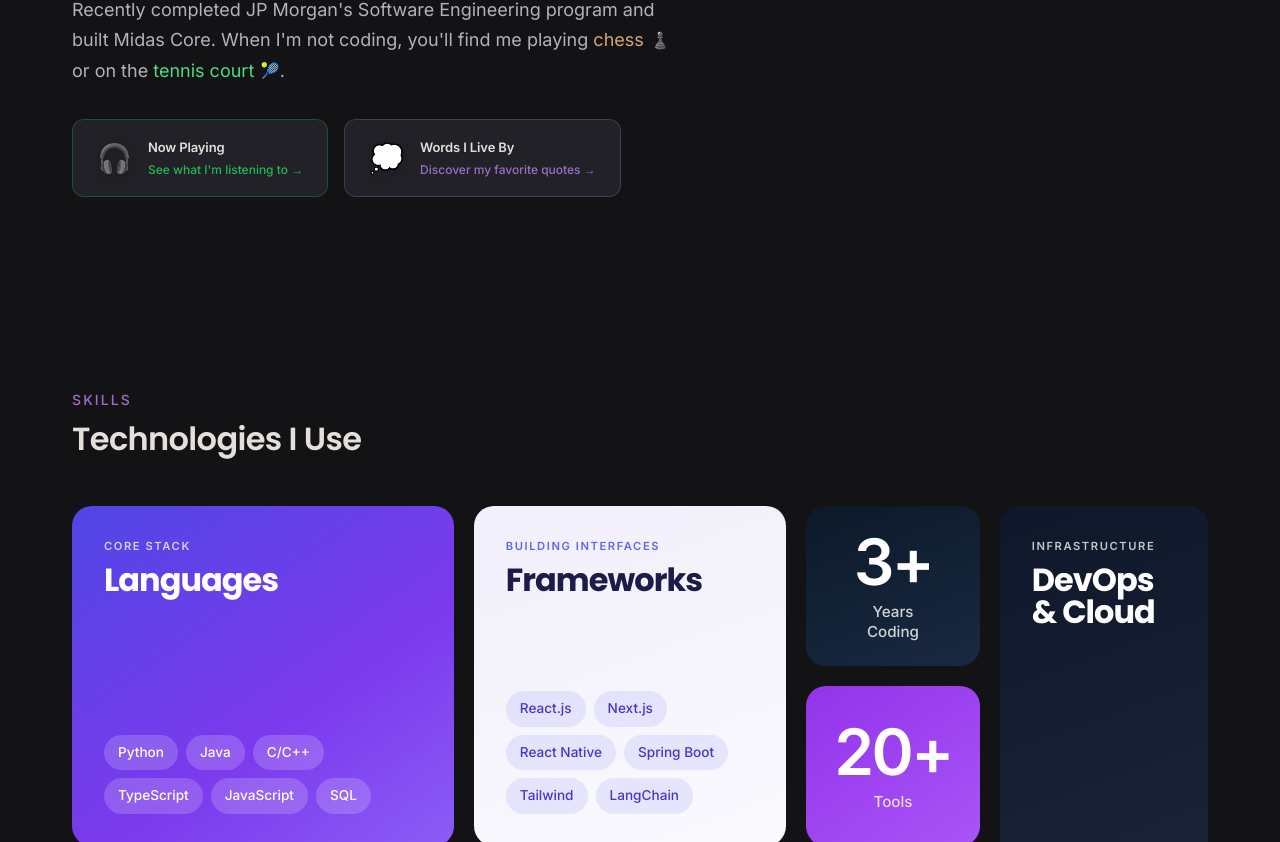
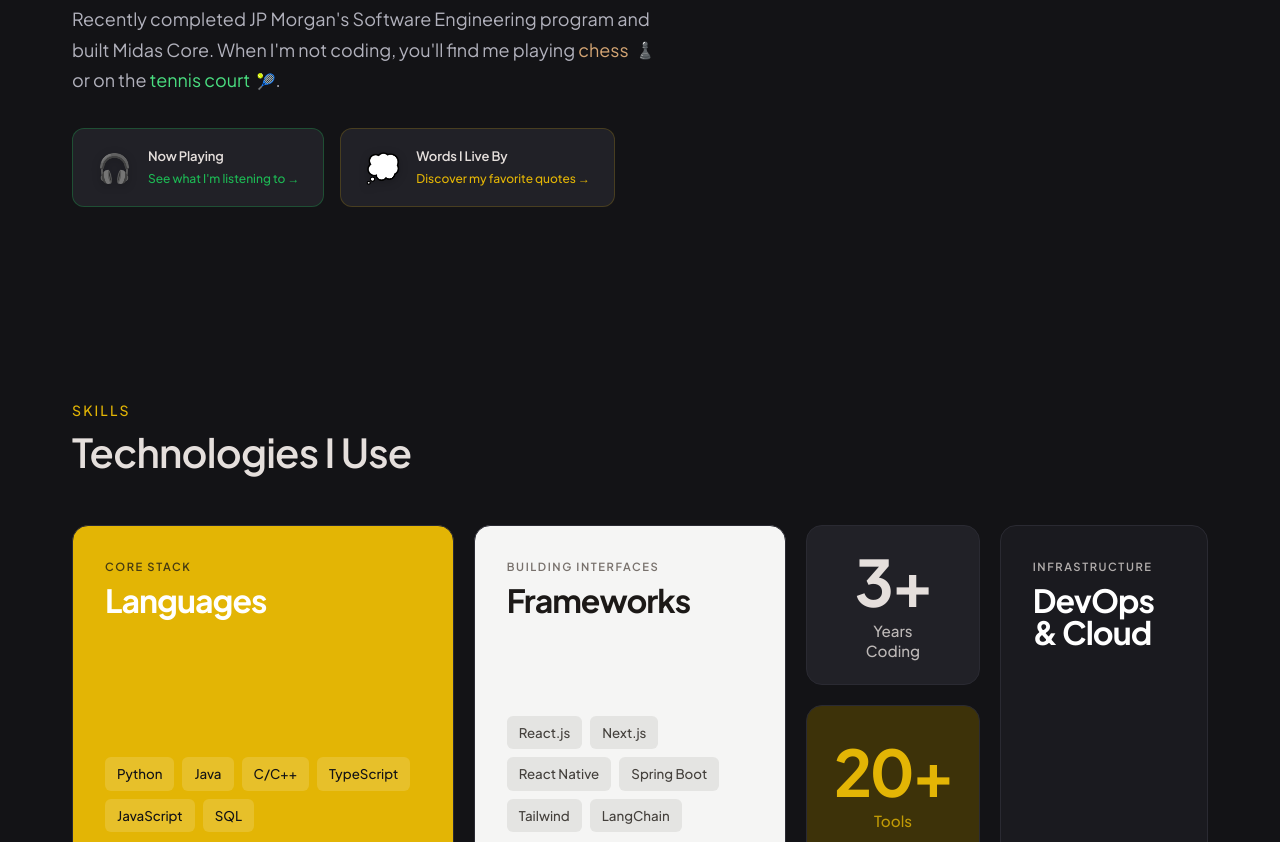
Before and after one commit to mhashir03/Portfolio, a Next.js app: page / in a window 1280 px wide. Shown: the part 1018-1860 px from the top of the page. Built offline with nearby package versions, Linux system fonts and the light colour scheme.

Commit message:
redesign sorta

```diff
--- a/src/app/components/Footer.tsx
+++ b/src/app/components/Footer.tsx
@@ -59,8 +59,7 @@ const Footer = () => {
 
           <a
             href="/Muhammad_Hashir_Resume.pdf"
-            target="_blank"
-            rel="noopener noreferrer"
+            download="Muhammad_Hashir_Resume.pdf"
             className="btn btn-primary"
           >
             <svg xmlns="http://www.w3.org/2000/svg" width="18" height="18" viewBox="0 0 24 24" fill="none" stroke="currentColor" strokeWidth="2" strokeLinecap="round" strokeLinejoin="round">
--- a/src/app/components/Skills.tsx
+++ b/src/app/components/Skills.tsx
@@ -74,6 +74,8 @@ const Skills = () => {
               <span>MongoDB</span>
               <span>Kafka</span>
               <span>CI/CD</span>
+              <span>Git</span>
+              <span>Trello</span>
             </div>
           </div>
         </div>
--- a/src/app/globals.css
+++ b/src/app/globals.css
@@ -17,20 +17,20 @@
   --color-text-secondary: #b2b2bd;
   --color-text-muted: #7a7a85;
 
-  /* Accent - Dark Amethyst */
-  --color-accent: #9b6fc7;
-  --color-accent-muted: #29143e;
-  --color-accent-subtle: rgba(41, 20, 62, 0.3);
-  --color-accent-glow: #c4a1e8;
+  /* Accent - Saffron */
+  --color-accent: #E3B505;
+  --color-accent-muted: #3d3209;
+  --color-accent-subtle: rgba(227, 181, 5, 0.1);
+  --color-accent-hover: #f5c518;
 
   /* Status Colors */
-  --color-success: #9b6fc7;
+  --color-success: #E3B505;
   --color-spotify: #1DB954;
 }
 
 :root {
-  --font-heading: var(--font-poppins), system-ui, sans-serif;
-  --font-body: var(--font-inter), system-ui, sans-serif;
+  --font-heading: var(--font-jakarta), system-ui, sans-serif;
+  --font-body: var(--font-jakarta), system-ui, sans-serif;
   --font-mono: ui-monospace, 'SF Mono', Menlo, Monaco, monospace;
 
   /* Spacing Scale */
@@ -83,7 +83,7 @@ body {
 }
 
 /* ========================================
-   TYPOGRAPHY
+   TYPOGRAPHY - Inter Scale
    ======================================== */
 
 h1, h2, h3, h4, h5, h6 {
@@ -95,23 +95,48 @@ h1, h2, h3, h4, h5, h6 {
 }
 
 h1 {
-  font-size: clamp(2.5rem, 8vw, 4.5rem);
+  font-size: 2.986rem;
   font-weight: 700;
 }
 
 h2 {
-  font-size: clamp(1.5rem, 4vw, 2rem);
+  font-size: 2.488rem;
   font-weight: 600;
 }
 
 h3 {
-  font-size: clamp(1.125rem, 2vw, 1.25rem);
+  font-size: 2.074rem;
   font-weight: 600;
 }
 
+h4 {
+  font-size: 1.728rem;
+  font-weight: 600;
+}
+
+h5 {
+  font-size: 1.44rem;
+  font-weight: 600;
+}
+
+h6 {
+  font-size: 1.2rem;
+  font-weight: 600;
+}
+
 p {
+  font-size: 1rem;
   color: var(--color-text-secondary);
 }
+
+small, .text-small {
+  font-size: 0.833rem;
+}
+
+.text-xs {
+  font-size: 0.694rem;
+}
+
 
 a {
   color: var(--color-text-primary);
@@ -233,7 +258,6 @@ a:hover {
   background: var(--color-bg-card);
   border: 1px solid var(--color-border);
   border-radius: 12px;
-  box-shadow: 0 20px 40px rgba(0, 0, 0, 0.4);
   display: flex;
   flex-direction: column;
   gap: var(--space-sm);
@@ -382,7 +406,6 @@ a:hover {
 .btn-primary:hover {
   background-color: var(--color-accent);
   color: var(--color-bg);
-  transform: translateY(-2px);
 }
 
 .btn-secondary {
@@ -394,7 +417,6 @@ a:hover {
 .btn-secondary:hover {
   border-color: var(--color-accent);
   color: var(--color-accent);
-  transform: translateY(-2px);
 }
 
 .btn-group {
@@ -418,10 +440,8 @@ a:hover {
 }
 
 .social-icon:hover {
-  background-color: var(--color-accent);
   border-color: var(--color-accent);
-  color: var(--color-bg);
-  transform: translateY(-2px);
+  color: var(--color-accent);
 }
 
 /* ========================================
@@ -497,7 +517,7 @@ a:hover {
   align-items: center;
   gap: var(--space-xs);
   padding: var(--space-xs) var(--space-sm);
-  background: linear-gradient(135deg, var(--color-accent) 0%, var(--color-accent-glow) 100%);
+  background: var(--color-accent);
   color: var(--color-bg);
   font-size: 0.6875rem;
   font-weight: 700;
@@ -550,6 +570,84 @@ a:hover {
 
 .project-link:hover {
   color: var(--color-accent);
+}
+
+/* Projects Expand Section */
+.projects-expand-container {
+  display: flex;
+  justify-content: center;
+  margin-top: var(--space-2xl);
+  margin-bottom: var(--space-md);
+  position: relative;
+}
+
+.projects-expand-container::before {
+  content: '';
+  position: absolute;
+  top: 50%;
+  left: 0;
+  right: 0;
+  height: 1px;
+  background: var(--color-border-subtle);
+  z-index: 0;
+}
+
+.projects-expand-btn {
+  position: relative;
+  z-index: 1;
+  display: inline-flex;
+  align-items: center;
+  gap: var(--space-sm);
+  padding: var(--space-md) var(--space-xl);
+  background: var(--color-bg);
+  border: 1px solid var(--color-border);
+  border-radius: 100px;
+  color: var(--color-text-secondary);
+  font-size: 0.875rem;
+  font-weight: 500;
+  cursor: pointer;
+  transition: all 0.3s cubic-bezier(0.4, 0, 0.2, 1);
+}
+
+.projects-expand-btn:hover {
+  border-color: var(--color-border);
+  color: var(--color-text-primary);
+}
+
+.projects-expand-icon {
+  transition: transform 0.4s cubic-bezier(0.4, 0, 0.2, 1);
+}
+
+.projects-expand-icon.rotated {
+  transform: rotate(180deg);
+}
+
+/* Expandable Projects Container */
+.projects-expandable {
+  display: none;
+  padding-top: var(--space-xl);
+}
+
+.projects-expandable.expanded {
+  display: block;
+}
+
+/* Project Card Animations - GPU accelerated */
+.projects-expandable .project-card {
+  opacity: 0;
+  transform: translateY(12px);
+  will-change: opacity, transform;
+}
+
+.projects-expandable.expanded .project-card {
+  animation: projectReveal 0.25s ease-out forwards;
+}
+
+@keyframes projectReveal {
+  to {
+    opacity: 1;
+    transform: translateY(0);
+  }
 }
 
 /* ========================================
@@ -711,18 +809,17 @@ a:hover {
 
 .bento-box {
   padding: 1.5rem;
-  border-radius: 20px;
+  border-radius: 16px;
   display: flex;
   flex-direction: column;
   justify-content: flex-end;
   overflow: hidden;
-  transition: transform 0.3s cubic-bezier(0.4, 0, 0.2, 1),
-              box-shadow 0.3s cubic-bezier(0.4, 0, 0.2, 1);
+  border: 1px solid var(--color-border-subtle);
+  transition: border-color 0.2s ease;
 }
 
 .bento-box:hover {
-  transform: translateY(-6px);
-  box-shadow: 0 24px 48px rgba(0, 0, 0, 0.3);
+  border-color: var(--color-border);
 }
 
 /* Box assignments */
@@ -733,16 +830,16 @@ a:hover {
 .box-5 { grid-area: box-5; }
 .box-6 { grid-area: box-6; }
 
-/* Box 1 - Languages (Hero purple) */
+/* Box 1 - Languages (Saffron accent) */
 .box-1 {
-  background: linear-gradient(145deg, #5046e5 0%, #7c3aed 60%, #8b5cf6 100%);
-  color: white;
-}
-
-/* Box 2 - Years stat (Dark navy) */
+  background: #E3B505;
+  color: #131316;
+}
+
+/* Box 2 - Years stat (Dark) */
 .box-2 {
-  background: linear-gradient(160deg, #0c1929 0%, #1a2942 100%);
-  color: white;
+  background: var(--color-bg-card);
+  color: var(--color-text-primary);
   justify-content: center;
   align-items: center;
   text-align: center;
@@ -750,29 +847,29 @@ a:hover {
 
 /* Box 3 - Frameworks (Light) */
 .box-3 {
-  background: linear-gradient(160deg, #f1f0fb 0%, #faf9fe 100%);
-  color: #1e1b4b;
-}
-
-/* Box 4 - Data & ML (Blue) */
+  background: #f5f5f4;
+  color: #1c1917;
+}
+
+/* Box 4 - Data & ML (Dark warm) */
 .box-4 {
-  background: linear-gradient(145deg, #1d4ed8 0%, #3b82f6 100%);
-  color: white;
-}
-
-/* Box 5 - Tools stat (Accent purple) */
+  background: #292524;
+  color: var(--color-text-primary);
+}
+
+/* Box 5 - Tools stat (Saffron muted) */
 .box-5 {
-  background: linear-gradient(145deg, #9333ea 0%, #a855f7 100%);
-  color: white;
+  background: #3d3209;
+  color: #E3B505;
   justify-content: center;
   align-items: center;
   text-align: center;
 }
 
-/* Box 6 - DevOps (Dark slate) */
+/* Box 6 - DevOps (Dark) */
 .box-6 {
-  background: linear-gradient(160deg, #0f172a 0%, #1e293b 100%);
-  color: white;
+  background: var(--color-bg-elevated);
+  color: var(--color-text-primary);
 }
 
 /* Tablet: 2-column staggered layout */
@@ -842,7 +939,7 @@ a:hover {
   font-weight: 600;
   text-transform: uppercase;
   letter-spacing: 0.14em;
-  color: #6366f1;
+  color: #78716c;
   margin-bottom: 0.5rem;
 }
 
@@ -858,7 +955,7 @@ a:hover {
 .bento-heading-dark {
   font-size: clamp(1.4rem, 2.5vw, 2rem);
   font-weight: 700;
-  color: #1e1b4b;
+  color: #1c1917;
   margin-bottom: 1rem;
   letter-spacing: -0.03em;
   line-height: 1;
@@ -891,28 +988,26 @@ a:hover {
 }
 
 .bento-chips span {
-  padding: 7px 14px;
-  background: rgba(255, 255, 255, 0.18);
-  border-radius: 100px;
-  font-size: 0.85rem;
-  font-weight: 500;
-  backdrop-filter: blur(8px);
-  transition: all 0.2s ease;
+  padding: 6px 12px;
+  background: rgba(255, 255, 255, 0.15);
+  border-radius: 6px;
+  font-size: 0.833rem;
+  font-weight: 500;
+  transition: background 0.15s ease;
   white-space: nowrap;
 }
 
 .bento-chips span:hover {
-  background: rgba(255, 255, 255, 0.32);
-  transform: translateY(-2px);
+  background: rgba(255, 255, 255, 0.25);
 }
 
 .bento-chips-dark span {
-  background: rgba(99, 102, 241, 0.12);
-  color: #4338ca;
+  background: rgba(28, 25, 23, 0.08);
+  color: #44403c;
 }
 
 .bento-chips-dark span:hover {
-  background: rgba(99, 102, 241, 0.22);
+  background: rgba(28, 25, 23, 0.15);
 }
 
 /* ========================================
@@ -1104,10 +1199,8 @@ a:hover {
 }
 
 .interest-link:hover {
-  background-color: var(--color-accent-subtle);
-  border-color: var(--color-accent-muted);
-  color: var(--color-accent);
-  transform: translateY(-2px);
+  border-color: var(--color-border);
+  color: var(--color-text-primary);
 }
 
 /* Interactive Cards - Music & Quotes */
@@ -1150,8 +1243,7 @@ a:hover {
 }
 
 .interactive-card:hover {
-  transform: translateY(-3px);
-  box-shadow: 0 8px 24px rgba(0, 0, 0, 0.25);
+  border-color: var(--color-border);
 }
 
 .interactive-card:hover::before {
@@ -1168,7 +1260,7 @@ a:hover {
 }
 
 .music-card::before {
-  background: linear-gradient(135deg, rgba(29, 185, 84, 0.08) 0%, transparent 60%);
+  background: rgba(29, 185, 84, 0.05);
 }
 
 .music-card:hover {
@@ -1177,7 +1269,6 @@ a:hover {
 
 .music-card.active {
   border-color: var(--color-spotify);
-  box-shadow: 0 0 20px rgba(29, 185, 84, 0.2);
 }
 
 .music-card .interactive-card-cta {
@@ -1186,20 +1277,19 @@ a:hover {
 
 /* Quotes Card Specific */
 .quotes-card {
-  border-color: rgba(155, 111, 199, 0.3);
+  border-color: rgba(227, 181, 5, 0.2);
 }
 
 .quotes-card::before {
-  background: linear-gradient(135deg, rgba(155, 111, 199, 0.08) 0%, transparent 60%);
+  background: rgba(227, 181, 5, 0.05);
 }
 
 .quotes-card:hover {
-  border-color: rgba(155, 111, 199, 0.6);
+  border-color: rgba(227, 181, 5, 0.4);
 }
 
 .quotes-card.active {
   border-color: var(--color-accent);
-  box-shadow: 0 0 20px rgba(155, 111, 199, 0.2);
 }
 
 .quotes-card .interactive-card-cta {
@@ -1248,15 +1338,14 @@ a:hover {
   height: 32px;
   border-radius: 50%;
   background: var(--color-bg-elevated);
-  border: 1.5px solid var(--color-border);
+  border: 1px solid var(--color-border);
   color: var(--color-text-muted);
   display: flex;
   align-items: center;
   justify-content: center;
   cursor: pointer;
   z-index: 20;
-  box-shadow: 0 2px 8px rgba(0, 0, 0, 0.15);
-  transition: all 0.2s ease;
+  transition: all 0.15s ease;
 }
 
 .close-btn-icon {
@@ -1269,8 +1358,8 @@ a:hover {
 }
 
 .close-btn:hover {
-  transform: scale(1.05);
-  box-shadow: 0 4px 12px rgba(0, 0, 0, 0.2);
+  border-color: var(--color-text-muted);
+  color: var(--color-text-primary);
 }
 
 .close-btn:hover .close-btn-icon {
@@ -1284,7 +1373,7 @@ a:hover {
 /* Color variants */
 .close-btn-purple:hover {
   border-color: var(--color-accent);
-  background: var(--color-accent-muted);
+  background: var(--color-accent-subtle);
   color: var(--color-accent);
 }
 
@@ -1307,7 +1396,7 @@ a:hover {
 .quote-easter-egg-reveal {
   margin-top: var(--space-lg);
   padding: var(--space-md) var(--space-lg);
-  background: linear-gradient(135deg, var(--color-bg-card) 0%, transparent 100%);
+  background: var(--color-bg-card);
   border-left: 2px solid var(--color-accent);
   border-radius: 0 8px 8px 0;
   animation: quoteSlideIn 0.3s ease-out;
--- a/src/app/layout.tsx
+++ b/src/app/layout.tsx
@@ -1,19 +1,12 @@
 import type { Metadata } from "next";
-import { Inter, Poppins } from "next/font/google";
+import { Plus_Jakarta_Sans } from "next/font/google";
 import "./globals.css";
 
 // Optimized font loading with Next.js
-const inter = Inter({
+const plusJakarta = Plus_Jakarta_Sans({
   subsets: ["latin"],
-  weight: ["400", "500", "600"],
-  variable: "--font-inter",
-  display: "swap",
-});
-
-const poppins = Poppins({
-  subsets: ["latin"],
-  weight: ["600", "700"],
-  variable: "--font-poppins",
+  weight: ["400", "500", "600", "700"],
+  variable: "--font-jakarta",
   display: "swap",
 });
 
@@ -31,8 +24,8 @@ export default function RootLayout({
   children: React.ReactNode;
 }>) {
   return (
-    <html lang="en" className={`scroll-smooth ${inter.variable} ${poppins.variable}`}>
-      <body className={inter.className}>
+    <html lang="en" className={`scroll-smooth ${plusJakarta.variable}`}>
+      <body className={plusJakarta.className}>
         <main className="min-h-screen">
           {children}
         </main>
```
Also changed, not shown: src/app/components/Experience.tsx (+1 -11 lines), src/app/components/Projects.tsx (+63 -19 lines), 1 other file (tests, documents, lock files or other folders).
